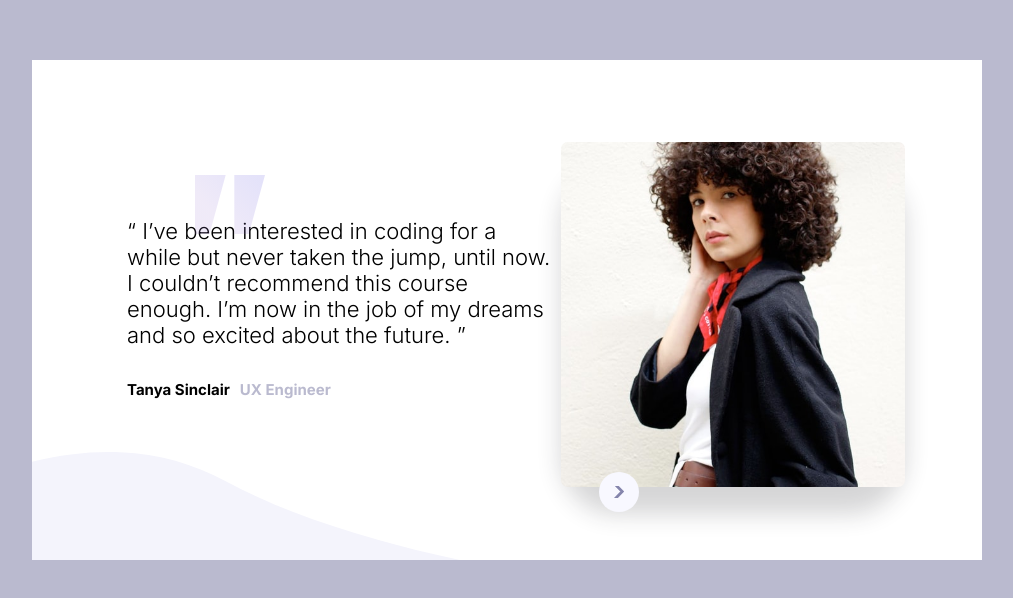
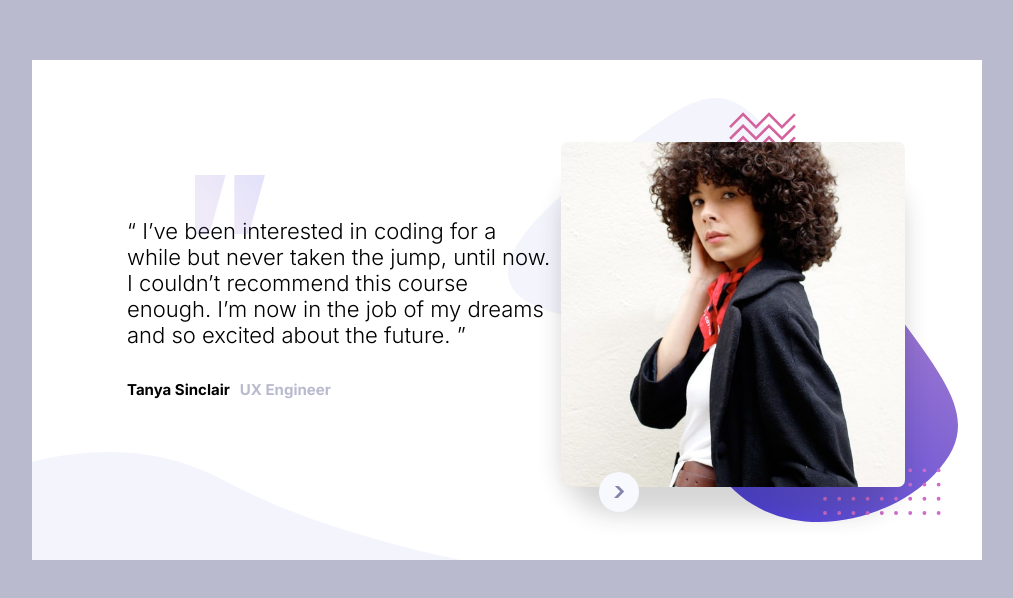
Before and after one commit to Jude-Clarke/Testimonial-Slider, a plain HTML site: page populated.html in a window 1280 px wide. Shown: the part 190-788 px from the top of the page, without its empty margins (133-1146 px from the left). Drawn offline with Linux system fonts and the light colour scheme; the site is published under a folder, as on GitHub Pages, so addresses that start at the root find nothing.

Commit message:
Update styles.css

```diff
--- a/styles.css
+++ b/styles.css
@@ -32,7 +32,7 @@ ul li.active {
   margin: 0 auto;
 }
 .slide-img-container {
-  background: url("/images/pattern-bg.svg") no-repeat center;
+  background: url("images/pattern-bg.svg") no-repeat center;
   background-size: contain;
   margin: 30px auto;
   padding: 7% 5% 5%;
```
